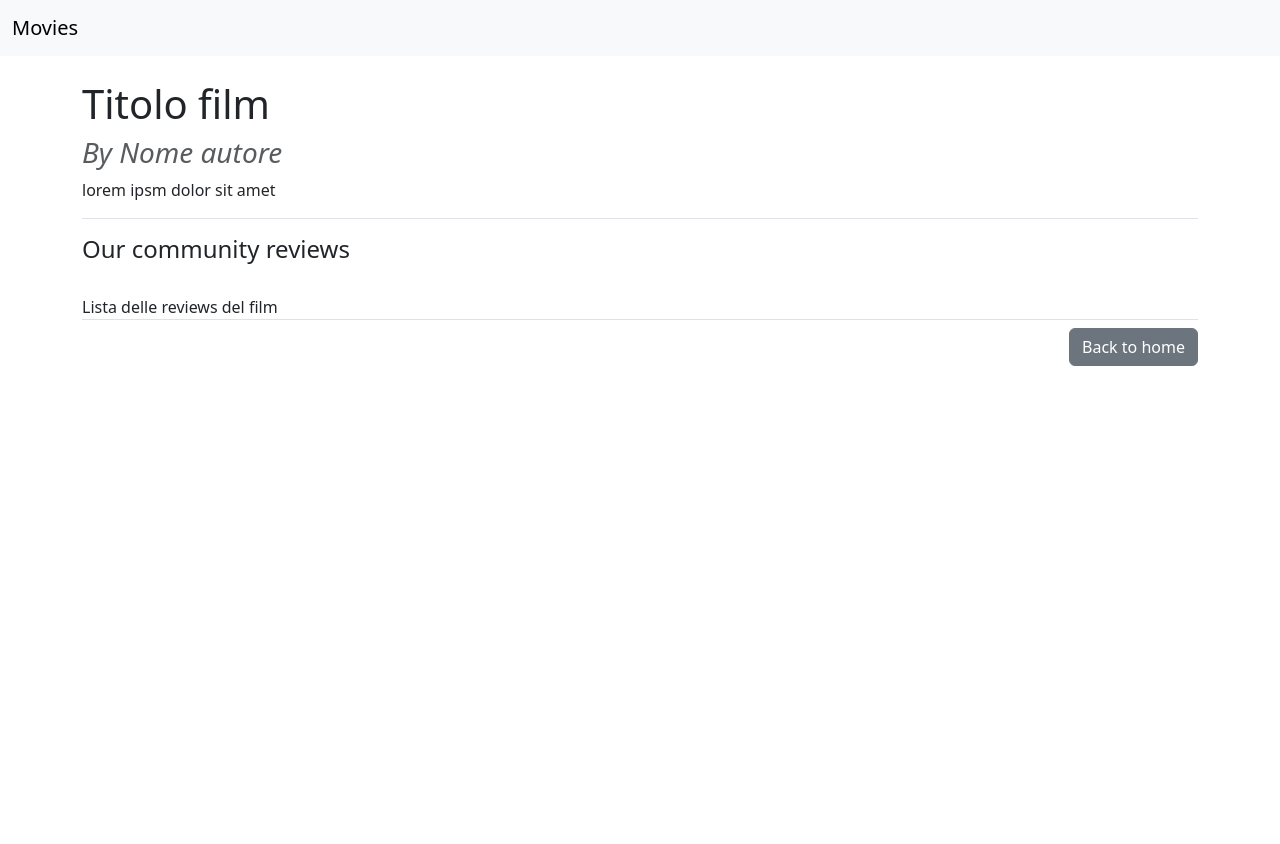
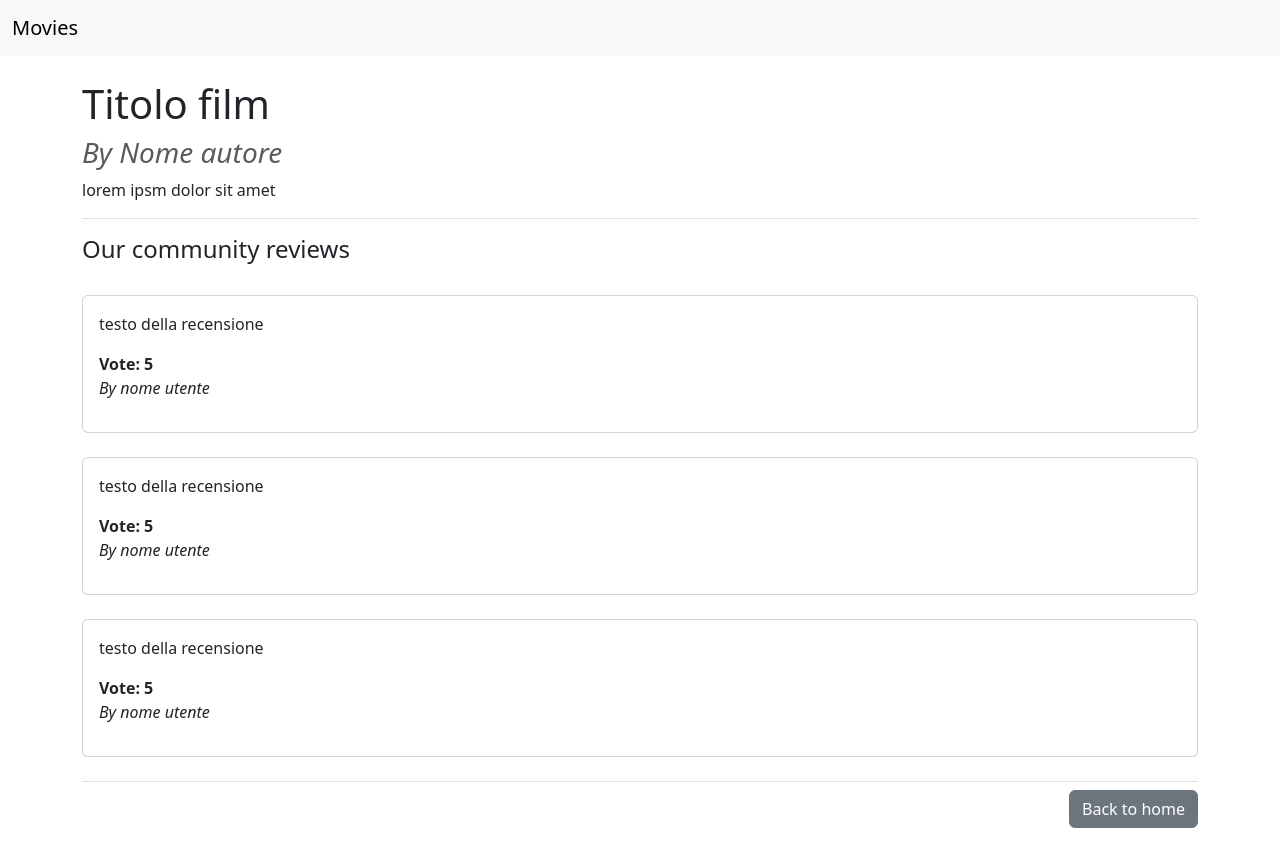
Before and after one commit to StefanoSalaa98/webapp-react, a React (Vite) app: page /movies/1 in a window 1280 px wide. Before the commit the page ends 800 px from the top, so only its background shows below. Built offline with nearby package versions, Linux system fonts and the light colour scheme.

Commit message:
Aggiungi componente recensioni nella pagina del singolo film

```diff
--- a/src/pages/MoviePage.jsx
+++ b/src/pages/MoviePage.jsx
@@ -1,5 +1,8 @@
 // import di router-dom per link
 import { Link } from "react-router-dom"
+
+// importo il componente per le recensioni di uno specifico film
+import ReviewMovie from "../components/ReviewMovie"
 
 /// creo la pagina del singolo film
 const MoviePage = () => {
@@ -14,8 +17,9 @@ const MoviePage = () => {
                 <header className="d-flex justify-content-between align-items-center mb-4">
                     <h4>Our community reviews</h4>
                 </header>
-                {/* Qui verranno inserite le Reviews del film */}
-                Lista delle reviews del film
+                <ReviewMovie />
+                <ReviewMovie />
+                <ReviewMovie />
             </section>
             <footer className="border-top border-1 pt-2 mb-3 d-flex justify-content-end">
                 <Link className="btn btn-secondary" to="/">Back to home</Link>
```
